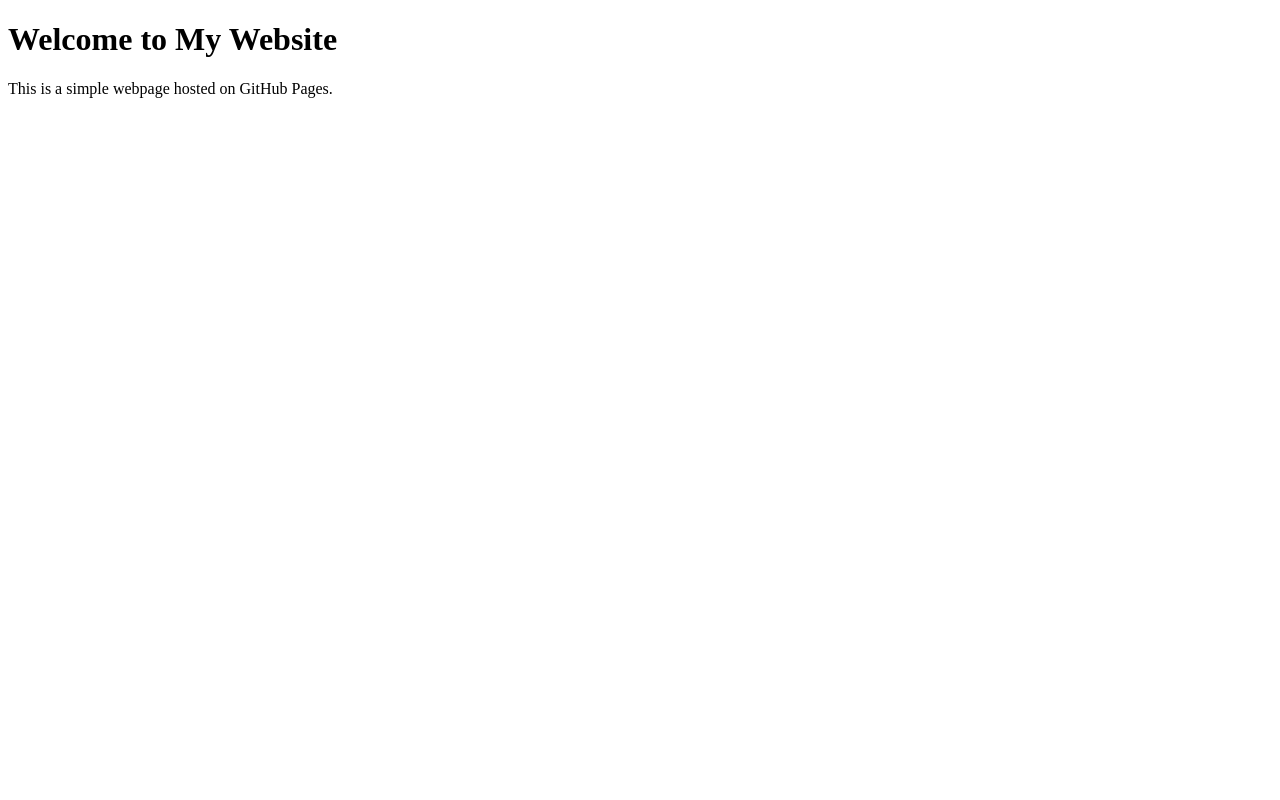
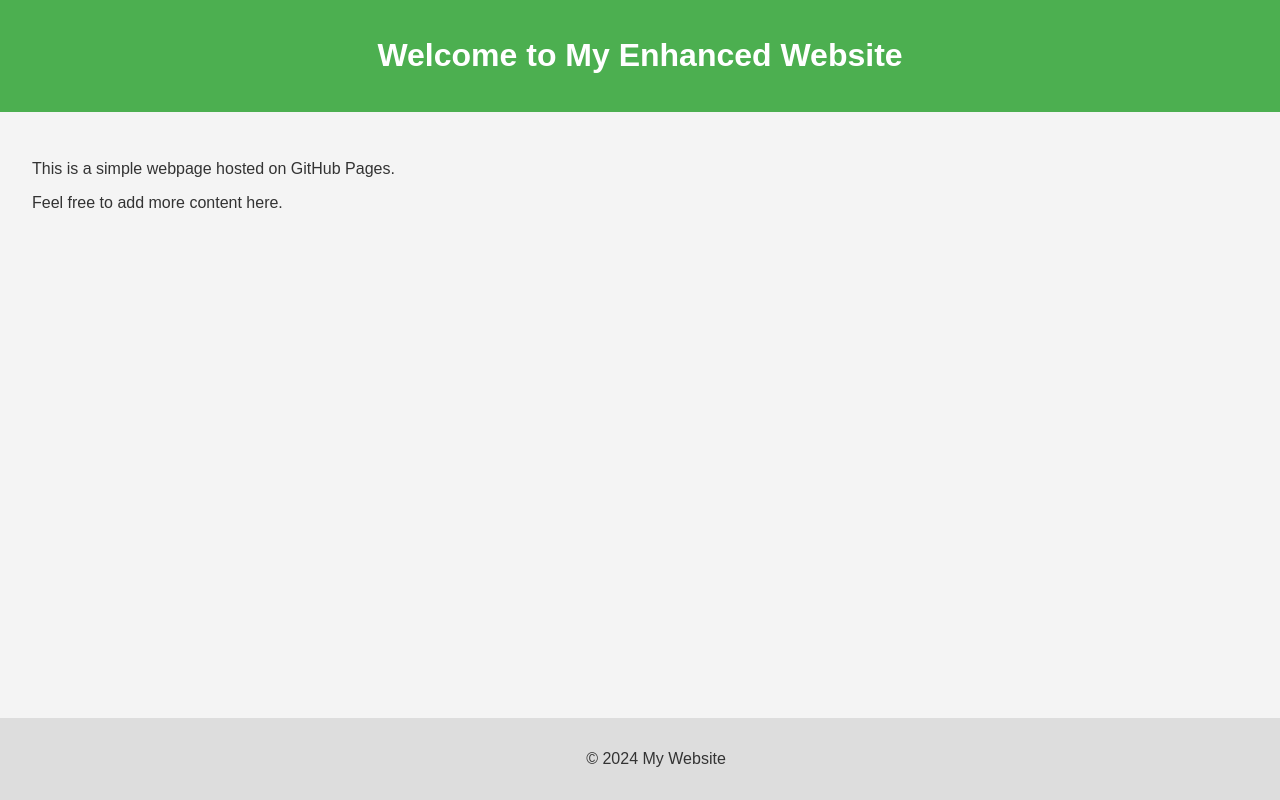
Before and after one commit to stellardiy/socialmedia, a plain HTML site: page index.html in a window 1280 px wide. Drawn offline with Linux system fonts and the light colour scheme.

Commit message:
Update index.html

```diff
--- a/index.html
+++ b/index.html
@@ -3,10 +3,45 @@
 <head>
     <meta charset="UTF-8">
     <meta name="viewport" content="width=device-width, initial-scale=1.0">
-    <title>My Website</title>
+    <title>My Enhanced Website</title>
+    <style>
+        body {
+            font-family: Arial, sans-serif;
+            margin: 0;
+            padding: 0;
+            background-color: #f4f4f4;
+            color: #333;
+        }
+        header {
+            background-color: #4CAF50;
+            color: white;
+            padding: 1em;
+            text-align: center;
+        }
+        main {
+            padding: 2em;
+        }
+        footer {
+            background-color: #ddd;
+            color: #333;
+            text-align: center;
+            padding: 1em;
+            position: fixed;
+            bottom: 0;
+            width: 100%;
+        }
+    </style>
 </head>
 <body>
-    <h1>Welcome to My Website</h1>
-    <p>This is a simple webpage hosted on GitHub Pages.</p>
+    <header>
+        <h1>Welcome to My Enhanced Website</h1>
+    </header>
+    <main>
+        <p>This is a simple webpage hosted on GitHub Pages.</p>
+        <p>Feel free to add more content here.</p>
+    </main>
+    <footer>
+        <p>&copy; 2024 My Website</p>
+    </footer>
 </body>
 </html>
```
